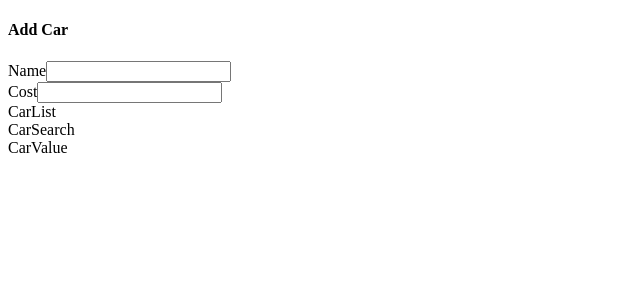
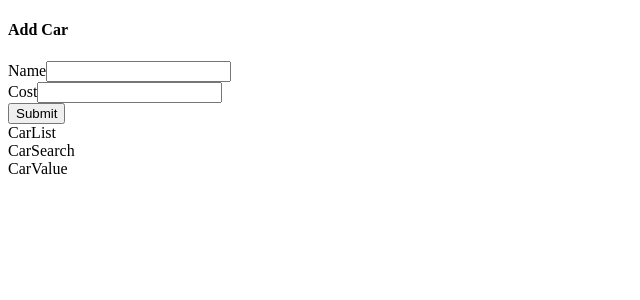
Before and after one commit to luisc8487/Cars, a React (Create React App) app in the folder cars-react/: page / in a window 1280 px wide. Shown: the top 300 px of the page, without its empty margins (0-640 px from the left). Built offline with nearby package versions, Linux system fonts and the light colour scheme.

Commit message:
added dispatch during the form submit

```diff
--- a/cars-react/src/components/CarForm.jsx
+++ b/cars-react/src/components/CarForm.jsx
@@ -1,5 +1,5 @@
 import {useDispatch, useSelector} from "react-redux";
-import {changeCost, changeName} from "../store";
+import {changeCost, changeName, addCar} from "../store";
 
 function CarForm() {
   const dispatch = useDispatch();
@@ -13,10 +13,14 @@ function CarForm() {
     const carCost = parseInt(e.target.value) || 0;
     dispatch(changeCost(carCost));
   };
+  const handleSubmit = (e) => {
+    e.preventDefault();
+    dispatch(addCar({name, cost}));
+  };
   return (
     <div className="car-form panel">
       <h4 className="subtitle is-3">Add Car</h4>
-      <form>
+      <form onSubmit={handleSubmit}>
         <div className="field-group">
           <div className="field">
             <label className="label">Name</label>
@@ -37,6 +41,9 @@ function CarForm() {
             />
           </div>
         </div>
+        <div className="field">
+          <button className="button is-link">Submit</button>
+        </div>
       </form>
     </div>
   );
```
